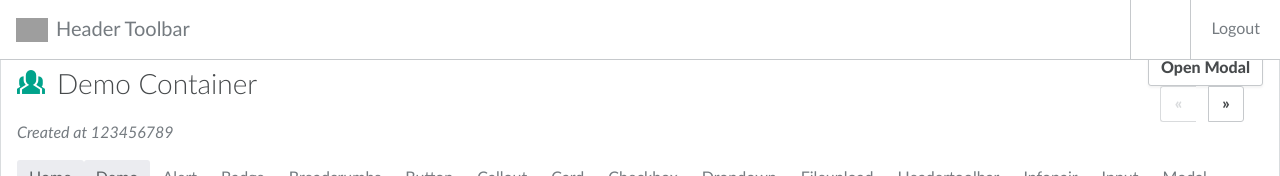
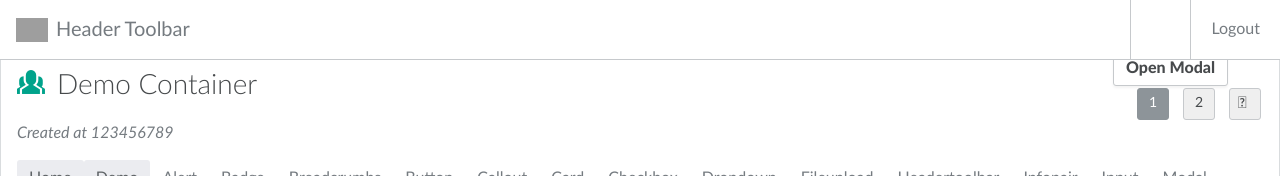
Before and after one commit to AmpleOrganics/Blaze.vue, a Vue app: page /#/demo in a window 1280 px wide. Shown: the top 176 px of the page. Built offline with nearby package versions, Linux system fonts and the light colour scheme; grey boxes are pictures that could not be loaded; a web font is replaced by a local one.

Commit message:
update pagination to the new version of pagination

```diff
--- a/package.json
+++ b/package.json
@@ -13,6 +13,7 @@
     "test:unit": "vue-cli-service test:unit"
   },
   "dependencies": {
+
     "vue": "^2.5.16"
   },
   "devDependencies": {
@@ -31,6 +32,7 @@
     "eslint-plugin-vue": "^5.0.0-0",
     "lint-staged": "^7.2.2",
     "lodash.orderby": "^4.6.0",
+    "material-design-icons-iconfont": "^4.0.4",
     "node-sass": "^4.9.3",
     "sass-loader": "^7.0.3",
     "stylelint": "^9.3.0",
--- /dev/null
+++ b/src/assets/styles/settings/_blazevariables.scss
@@ -0,0 +1,11 @@
+$material-design-icons-font-path: '~material-design-icons-iconfont/dist/fonts/';
+@import '~material-design-icons-iconfont/src/material-design-icons';
+@import '~@/assets/styles/settings/_variables.scss';
+
+.left-chevron {
+  @include material-icon('chevron_left');
+}
+
+.right-chevron {
+  @include material-icon('chevron_right');
+}
--- a/src/assets/styles/settings/_variables.scss
+++ b/src/assets/styles/settings/_variables.scss
@@ -7,6 +7,8 @@
 //
 // Color system
 //
+
+
 
 $color-primary:               #00a38b;
 $color-primary-dark:          darken($color-primary, 5);
@@ -55,11 +57,11 @@ $color-gray-90:               #f7f7f9;
 //
 
 $spacer-px:                   15px;
+$spacer-micro:                .25rem;
+$spacer-xs:                   .5rem;
+$spacer-sm:                   .75rem;
 $spacer:                      1rem;
-$spacer-sm:                   .75rem;
-$spacer-xs:                   .5rem;
 $spacer-lg:                   1.5rem;
-$spacer-micro:                .25rem;
 
 //
 // Typography
@@ -145,8 +147,13 @@ $input-focus-shadow-error:    0 0 1px transparentize($color-destructive, 0.1);
 
 $input-label-margin:          0 0 $spacer-xs;
 
+//
 // Tables
 //
 
 $table-cell-padding:          $font-size-base/2;
 $table-border-color:          $color-gray-70;
+
+//
+// Material Design Icons
+//
--- a/src/components/AoPaginate.vue
+++ b/src/components/AoPaginate.vue
@@ -1,19 +1,56 @@
 <template>
-  <div class="ao-pagination">
-    <a
-      :disabled="page === 1"
-      class="ao-pagination__button"
-      @click="changePage('prev')"
+  <div class="ao-paginate">
+    <button
+      v-show="currentPage !== 1"
+      class="ao-paginate__button"
+      @click="changePage(currentPage - 1)"
     >
-      &laquo;
-    </a>
-    <a
-      :disabled="page === totalPages"
-      class="ao-pagination__button"
-      @click="changePage('next')"
+      <i class="left-chevron ao-paginate__chevron" />
+    </button>
+    <button
+      v-if="totalPages > 6"
+      :class="{ 'ao-paginate__button--active': isCurrentPage(1) }"
+      class="ao-paginate__button"
+      @click="changePage(1)"
     >
-      &raquo;
-    </a>
+      1
+    </button>
+    <span
+      v-if="firstDots"
+      class="ao-paginate__first-dots"
+    >
+      ...
+    </span>
+    <button
+      v-for="page in displayPages"
+      :key="page"
+      :class="{ 'ao-paginate__button--active': isCurrentPage(page) }"
+      class="ao-paginate__button ao-paginate__page"
+      @click="changePage(page)"
+    >
+      {{ page }}
+    </button>
+    <span
+      v-if="lastDots"
+      class="ao-paginate__last-dots"
+    >
+      ...
+    </span>
+    <button
+      v-show="totalPages > 6"
+      :class="{ 'ao-paginate__button--active': isCurrentPage(totalPages) }"
+      class="ao-paginate__button"
+      @click="changePage(totalPages)"
+    >
+      {{ totalPages }}
+    </button>
+    <button
+      v-if="currentPage !== totalPages"
+      class="ao-paginate__button"
+      @click="changePage(currentPage + 1)"
+    >
+      <i class="right-chevron ao-paginate__chevron" />
+    </button>
   </div>
 </template>
 
@@ -23,92 +60,86 @@ export default {
     totalPages: {
       type: Number,
       default: 1
-    }
-  },
-
-  data () {
-    return {
-      page: 1
+    },
+    currentPage: {
+      type: Number,
+      default: 1
     }
   },
 
   computed: {
-    nextConditions () {
-      return (this.totalPages && this.page < this.totalPages) || !this.totalPages
+    displayPages () {
+      if (this.totalPages > 6) {
+        if (this.currentPage < 4) {
+          return [2, 3, 4]
+        } else if (this.currentPage > this.totalPages - 3) {
+          return [this.totalPages - 3, this.totalPages - 2, this.totalPages - 1]
+        } else {
+          return [this.currentPage - 1, this.currentPage, this.currentPage + 1]
+        }
+      } else {
+        return this.totalPages
+      }
+    },
+
+    isCurrentPage () {
+      return page => this.currentPage === page
+    },
+
+    firstDots () {
+      return (this.currentPage > this.totalPages - 3 || this.currentPage >= 4) && this.totalPages > 6
+    },
+
+    lastDots () {
+      return (this.currentPage < 4 || this.currentPage <= this.totalPages - 3) && this.totalPages > 6
     }
   },
 
   methods: {
-    changePage (direction) {
-      const page = this.page || 1
-
-      if (direction === 'next') {
-        if (this.nextConditions) {
-          this.page += 1
-        }
-      } else if (direction === 'prev') {
-        // set this.page as null if you can't go back at all
-        this.page = this.page <= 1 ? 1 : (this.page - 1)
-      }
-      // if this.page is null then don't do anything at all
-      // handy guard against api calls/more expensive pagination actions
-      if (this.page &&
-        this.page !== page &&
-        (!this.totalPages || this.page <= this.totalPages)
-      ) {
-        this.$emit('paginate', this.page, direction)
-      }
+    changePage (page) {
+      this.$emit('update:currentPage', page)
     }
   }
 }
 </script>
 
-<style lang='scss'>
-.ao-pagination {
-  display: flex;
-  width: 88px;
+<style lang="scss">
+.ao-paginate {
+  &__button {
+    border-radius: $border-radius-base;
+    border: 1px solid $color-gray-60;
+    height: 2rem;
+    min-width: 2rem;
+    padding-right: $spacer-xs;
+    padding-left: $spacer-xs;
+    margin: $spacer-micro/2;
+    font-family: $font-family-primary;
+    font-size: $font-size-sm;
+    color: $font-color-base;
 
-  &__button {
-    height: $input-height-base;
-    width: $input-height-base;
-    display: inline-flex;
-    justify-content: center;
-    align-items: center;
-    color: $color-gray-10;
-    border: 1px solid $input-border-color;
-    background: $color-white;
-    z-index: $zindex-base;
-    user-select: none;
-    font-weight: $font-weight-bold;
-
-    &[disabled] {
-      cursor: not-allowed !important;
-      opacity: 0.65;
-      filter: alpha(opacity=65);
-      box-shadow: none;
-      color: $color-gray-60;
-      background: $color-white !important;
-      z-index: $zindex-base - 1;
+    &:hover {
+      background-color: darken($color-white, 3%);
+      border-color: darken($color-gray-60, 3%);
+      color: darken($font-color-base, 3%);
     }
 
-    &:first-child {
-      border-radius: $border-radius-base 0 0 $border-radius-base;
-      border-right: 0;
+    &--active,
+    &--active:hover {
+      background: $color-gray-40;
+      color: $color-white;
+      padding-right: $spacer-xs;
+      padding-left: $spacer-xs;
+      font-size: $font-size-sm;
+      min-width: 2rem;
+      border: 1px solid $color-gray-40;
+      cursor: default;
     }
+  }
 
-    &:last-child {
-      border-radius: 0 $border-radius-base $border-radius-base 0;
-    }
-
-    &:hover {
-      text-decoration: none;
-    }
-
-    &:hover:not([disabled]) {
-      background: $color-gray-90;
-      color: $color-gray-20;
-      cursor: pointer;
-    }
+  &__chevron {
+    font-size: $font-size-base;
+    display: flex;
+    align-items: center;
   }
 }
 </style>
--- a/vue.config.js
+++ b/vue.config.js
@@ -6,7 +6,7 @@ module.exports = {
     loaderOptions: {
       sass: {
         data: fs.readFileSync(
-          './src/assets/styles/settings/_variables.scss',
+          './src/assets/styles/settings/_blazevariables.scss',
           'utf-8'
         )
       }
```
Also changed, not shown: 4 other files (tests, documents, lock files or other folders).
